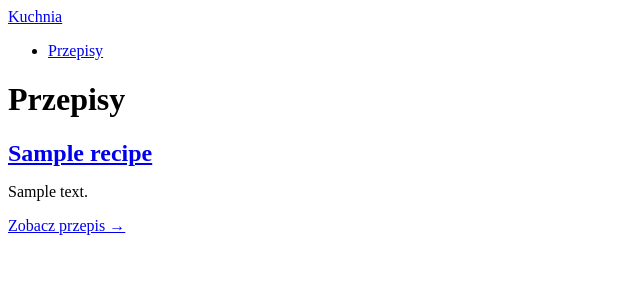
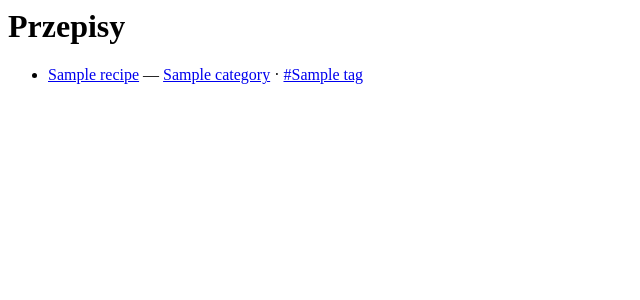
Before and after one commit to stec6000/kuchnia, a Django app: page /przepisy/ in a window 1280 px wide. Shown: the top 300 px of the page, without its empty margins (0-640 px from the left). Run offline with Django 5.2, Linux system fonts and the light colour scheme; tables that the repository leaves empty hold one stand-in row (values such as "Sample post").

Commit message:
category + tag

```diff
--- a/kuchnia/settings.py
+++ b/kuchnia/settings.py
@@ -116,6 +116,8 @@ USE_TZ = True
 # https://docs.djangoproject.com/en/5.2/howto/static-files/
 
 STATIC_URL = 'static/'
+MEDIA_URL = '/media/'
+MEDIA_ROOT = BASE_DIR / 'media'
 
 # Default primary key field type
 # https://docs.djangoproject.com/en/5.2/ref/settings/#default-auto-field
--- a/kuchnia/urls.py
+++ b/kuchnia/urls.py
@@ -2,9 +2,11 @@
 from django.contrib import admin
 from django.urls import path, include
 from django.views.generic import TemplateView
+from django.conf import settings
+from django.conf.urls.static import static
 
 urlpatterns = [
     path('admin/', admin.site.urls),
     path("", TemplateView.as_view(template_name="home.html"), name="home"),
     path('', include('recipes.urls')),
-]
+] + static(settings.MEDIA_URL, document_root=settings.MEDIA_ROOT)
--- a/recipes/models.py
+++ b/recipes/models.py
@@ -2,10 +2,32 @@ from django.db import models
 
 class Recipe(models.Model):
     title = models.CharField(max_length=200)
-    slug = models.SlugField(null=True, blank=True)
+    slug = models.SlugField(unique=True, default='')
     description = models.TextField(blank=True)
     ingredients = models.TextField()
     instructions = models.TextField()
+    image = models.ImageField(upload_to='recipes/', blank=True, null=True)
+
+    category = models.ForeignKey('Category', on_delete=models.SET_NULL, null=True, related_name='recipes')
+    tags = models.ManyToManyField('Tag', related_name='recipes', blank=True)
+
+    created_at = models.DateTimeField(auto_now_add=True)
+    updated_at = models.DateTimeField(auto_now=True)
 
     def __str__(self):
         return self.title
+
+
+class Category(models.Model):
+    name = models.CharField(max_length=100)
+    slug = models.SlugField(unique=True)
+
+    def __str__(self):
+        return self.name
+
+class Tag(models.Model):
+    name = models.CharField(max_length=100)
+    slug = models.SlugField(unique=True)
+
+    def __str__(self):
+        return self.name
--- a/recipes/templates/recipes/recipe_list.html
+++ b/recipes/templates/recipes/recipe_list.html
@@ -1,22 +1,22 @@
-{% extends "base.html" %}
-{% block title %}Przepisy — kuchnia{% endblock %}
-{% block content %}
-  <h1>Przepisy</h1>
+<!-- templates/recipes/recipe_list.html -->
+<h1>Przepisy</h1>
 
-  <div class="grid">
-    {% for recipe in object_list %}
-      <article class="card">
-        <h2 style="margin:.2rem 0">
-          <a href="{% url 'recipes:recipe_detail' recipe.slug %}">{{ recipe.title }}</a>
-        </h2>
-        {% if recipe.description %}
-          <p class="muted">{{ recipe.description|truncatewords:24 }}</p>
-        {% endif %}
-        <a href="{% url 'recipes:recipe_detail' recipe.slug %}">Zobacz przepis →</a>
-      </article>
-    {% empty %}
-      <p>Brak przepisów.</p>
-    {% endfor %}
-  </div>
+{% if active_category %}<p>Kategoria: {{ active_category.name }}</p>{% endif %}
+{% if active_tag %}<p>Tag: {{ active_tag.name }}</p>{% endif %}
 
-{% endblock %}
+<ul>
+  {% for r in object_list %}
+    <li>
+      <a href="{% url 'recipes:recipe_detail' r.slug %}">{{ r.title }}</a>
+      {% if r.category %} — <a href="{% url 'recipes:recipe_by_category' r.category.slug %}">{{ r.category.name }}</a>{% endif %}
+      {% if r.tags.all %}
+        ·
+        {% for t in r.tags.all %}
+          <a href="{% url 'recipes:recipe_by_tag' t.slug %}">#{{ t.name }}</a>{% if not forloop.last %}, {% endif %}
+        {% endfor %}
+      {% endif %}
+    </li>
+  {% empty %}
+    <li>Brak przepisów.</li>
+  {% endfor %}
+</ul>
--- a/recipes/urls.py
+++ b/recipes/urls.py
@@ -1,5 +1,5 @@
 from django.urls import path
-from .views import RecipeListView, RecipeDetailView
+from .views import RecipeListView, RecipeDetailView, RecipeByCategoryView, RecipeByTagView
 
 app_name = "recipes"
 
@@ -7,4 +7,6 @@ urlpatterns = [
 
     path("przepisy/", RecipeListView.as_view(), name="recipe_list"),
     path("przepisy/<slug:slug>/", RecipeDetailView.as_view(), name="recipe_detail"),
+    path("categories/<slug:slug>/", RecipeByCategoryView.as_view(), name="recipe_by_category"),
+    path("tags/<slug:slug>/", RecipeByTagView.as_view(), name="recipe_by_tag"),
 ]
--- a/recipes/views.py
+++ b/recipes/views.py
@@ -1,6 +1,6 @@
 from django.shortcuts import render
 from django.views.generic import ListView, DetailView
-from .models import Recipe
+from .models import Recipe, Category, Tag
 
 class RecipeListView(ListView):
     model = Recipe
@@ -13,3 +13,31 @@ class RecipeDetailView(DetailView):
     slug_field = 'slug'
     slug_url_kwarg = 'slug'
     context_object_name = 'recipe'
+
+class RecipeByCategoryView(ListView):
+    model = Recipe
+    template_name = 'recipes/recipe_list.html'
+    context_object_name = 'recipes'
+
+    def get_queryset(self):
+        self.category = Category.objects.get(slug=self.kwargs['slug'])
+        return Recipe.objects.filter(category=self.category)
+
+    def get_context_data(self, **kwargs):
+        context = super().get_context_data(**kwargs)
+        context['category'] = self.category
+        return context
+
+class RecipeByTagView(ListView):
+    model = Recipe
+    template_name = 'recipes/recipe_list.html'
+    context_object_name = 'recipes'
+
+    def get_queryset(self):
+        self.tag = Tag.objects.get(slug=self.kwargs['slug'])
+        return Recipe.objects.filter(tags=self.tag)
+
+    def get_context_data(self, **kwargs):
+        context = super().get_context_data(**kwargs)
+        context['tag'] = self.tag
+        return context
--- /dev/null
+++ b/requirements.txt
@@ -0,0 +1,5 @@
+asgiref==3.10.0
+Django==5.2.7
+pillow==11.3.0
+sqlparse==0.5.3
+typing_extensions==4.15.0
--- a/templates/home.html
+++ b/templates/home.html
@@ -1,6 +1,6 @@
 {% extends "base.html" %}
 {% block title %}Strona główna — kuchnia{% endblock %}
 {% block content %}
-  <h1>Witaj w ro_kuchnia</h1>
+  <h1>Witaj w kuchnia</h1>
   <p>Przejdź do <a href="{% url 'recipes:recipe_list' %}">lista przepisów</a>.</p>
 {% endblock %}
```
Also changed, not shown: recipes/admin.py (+13 -1 lines), recipes/templates/recipes/recipe_detail.html (+22 -30 lines), recipes/migrations/0003_category_tag_recipe_created_at_recipe_image_and_more.py (added).
